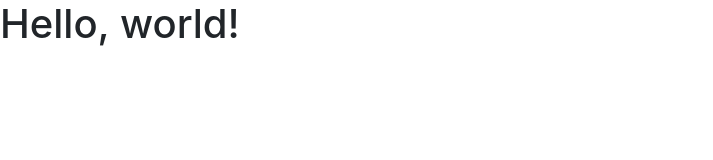
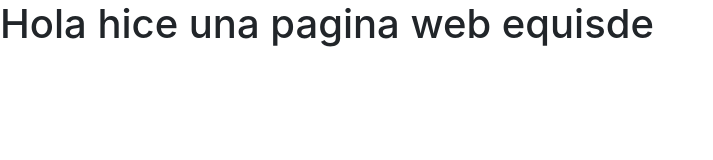
Before and after one commit to Delphxr/Delpher, a plain HTML site: page index.html in a window 1280 px wide. Shown: the whole page, without its empty margins (0-713 px from the left). Drawn offline with nearby package versions, Linux system fonts and the light colour scheme.

Commit message:
inicio 2

```diff
--- a/index.html
+++ b/index.html
@@ -10,11 +10,11 @@
     <link rel="stylesheet" href="https://maxcdn.bootstrapcdn.com/bootstrap/4.0.0/css/bootstrap.min.css"
         integrity="sha384-Gn5384xqQ1aoWXA+058RXPxPg6fy4IWvTNh0E263XmFcJlSAwiGgFAW/dAiS6JXm" crossorigin="anonymous">
 
-    <title>Hello, world!</title>
+    <title>Delpher</title>
 </head>
 
 <body>
-    <h1>Hello, world!</h1>
+    <h1>Hola hice una pagina web equisde</h1>
 
 
 
```
